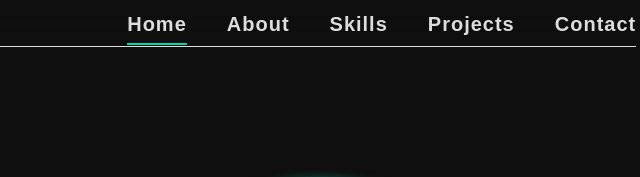
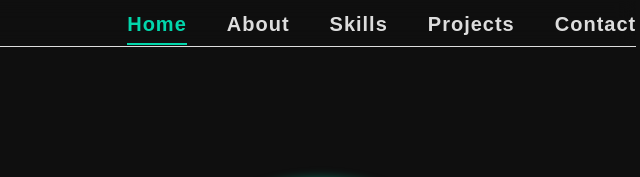
Before and after one commit to vaibhav-tyagi-00/vaibhav-portfolio, a plain HTML site: page index.html in a window 1280 px wide. In both pictures the pointer is over the link "Home". Shown: the top 177 px of the page, 631-1271 px from the left. Drawn offline with Linux system fonts and the light colour scheme.

Commit message:
Update Style.css

```diff
--- a/Style.css
+++ b/Style.css
@@ -60,7 +60,7 @@ header{
   transition: 0.3s ease;
 }
 
-.nav-links a:active{
+.nav-links a:hover{
   color: #00f5c4dd;
 }
 
```
